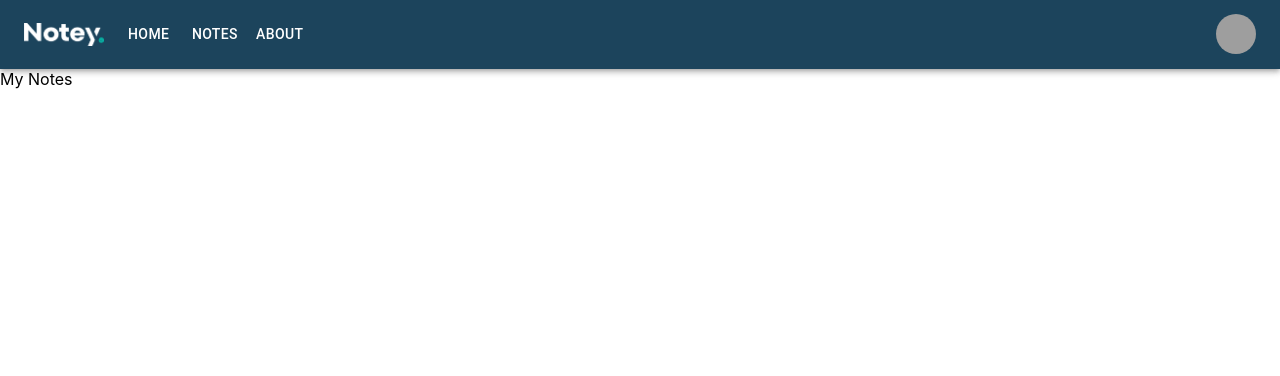
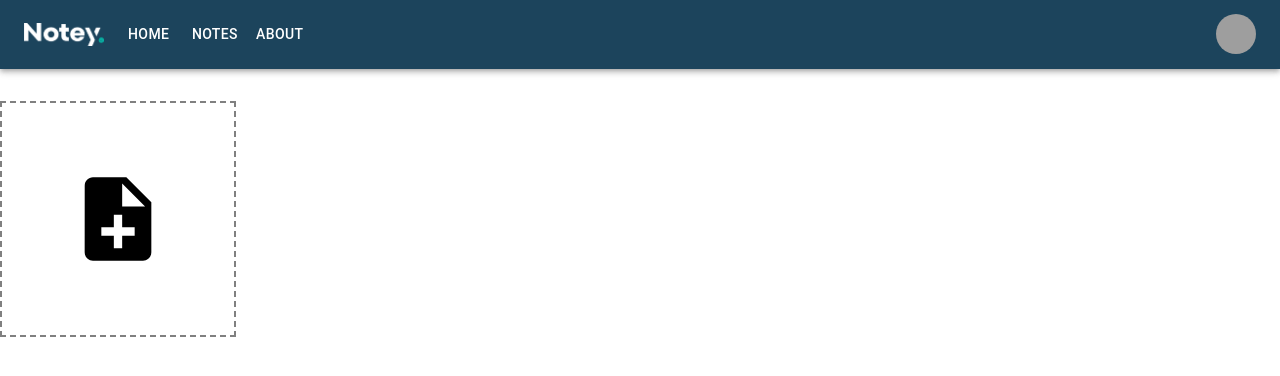
Before and after one commit to Tal-Gav/Notey, a React (Vite) app: page /notes in a window 1280 px wide. Shown: the top 376 px of the page. Built offline with nearby package versions, Linux system fonts and the light colour scheme; grey boxes are pictures that could not be loaded.

Commit message:
Made a progress of creating new note

```diff
--- a/src/App.jsx
+++ b/src/App.jsx
@@ -8,9 +8,12 @@ import NavBar from "./components/NavBar/NavBar";
 import MyNotes from "./pages/MyNotes/MyNotes";
 import About from "./pages/About/About";
 import Account from "./pages/Account/Account";
+import NoAccess from "./pages/NoAccess/NoAccess";
+import PageNotFound from "./pages/PageNotFound/PageNotFound";
 
 function App() {
   return (
+    <>
       <Router>
         <NavBar />
         <Routes>
@@ -21,8 +24,11 @@ function App() {
           <Route path="/notes" element={<MyNotes />} />
           <Route path="/about" element={<About />} />
           <Route path="/account" element={<Account />} />
+          <Route path="/no-access" element={<NoAccess />} />
+          <Route path="*" element={<PageNotFound />} />
         </Routes>
       </Router>
+    </>
   );
 }
 
--- /dev/null
+++ b/src/components/CreateNote/CreateNote.jsx
@@ -0,0 +1,51 @@
+import { useState } from "react";
+import Box from "@mui/material/Box";
+import NoteAddIcon from "@mui/icons-material/NoteAdd";
+import IconButton from "@mui/material/IconButton";
+import Note from "../Note/Note";
+
+const CreateNote = ({ setNoteEditMode }) => {
+  const handleNoteBtnClick = () => {
+    setNoteEditMode(true);
+  };
+  return (
+    <>
+      <Box
+        height={200}
+        width={200}
+        my={4}
+        display="flex"
+        alignItems="center"
+        justifyContent="center"
+        textAlign="center"
+        gap={4}
+        p={2}
+        sx={{ border: "2px dashed grey", flexDirection: "row" }}
+      >
+        <IconButton
+          size="large"
+          aria-label="account of current user"
+          aria-controls="menu-appbar"
+          aria-haspopup="true"
+          color="inherit"
+          onClick={handleNoteBtnClick}
+        >
+          <NoteAddIcon sx={{ fontSize: 100 }} />
+        </IconButton>
+      </Box>
+    </>
+  );
+};
+
+const CreateNewNote = () => {
+  const [noteEditMode, setNoteEditMode] = useState(false);
+
+  return (
+    <>
+      <CreateNote setNoteEditMode={setNoteEditMode} />
+      {noteEditMode ? <Note /> : null}
+    </>
+  );
+};
+
+export default CreateNewNote;
--- a/src/components/LoginForm/LoginForm.jsx
+++ b/src/components/LoginForm/LoginForm.jsx
@@ -61,7 +61,7 @@ export default function LoginForm() {
       })
       .then((res) => {
         alert(res.data.message);
-        navigate("/account");
+        navigate("/notes");
       })
       .catch((error) => {
         alert(error.response.data.message);
--- /dev/null
+++ b/src/components/Note/Note.jsx
@@ -0,0 +1,61 @@
+import * as React from "react";
+import Box from "@mui/material/Box";
+import Card from "@mui/material/Card";
+import CardContent from "@mui/material/CardContent";
+import TextField from "@mui/material/TextField";
+import SaveIcon from "@mui/icons-material/Save";
+import IconButton from "@mui/material/IconButton";
+
+const Note = () => {
+  const handleSaveNoteBtn = () => {
+    setNoteEditMode(true);
+  };
+
+  return (
+    <>
+      <CardContent style={{ position: "relative" }}>
+        <div style={{ position: "absolute", top: 0, right: 0 }}>
+          <IconButton
+            size="large"
+            aria-label="account of current user"
+            aria-controls="menu-appbar"
+            aria-haspopup="true"
+            color="inherit"
+            onClick={handleSaveNoteBtn}
+          >
+            <SaveIcon fontSize="large" />
+          </IconButton>
+        </div>
+        <TextField id="standard-basic" label="Title" variant="standard" />
+        <TextField
+          id="outlined-multiline-static"
+          label="Multiline"
+          multiline
+          rows={4}
+        />
+      </CardContent>
+    </>
+  );
+};
+
+export default function OutlinedCard() {
+  return (
+    <Box
+      height={200}
+      width={200}
+      my={4}
+      display="flex"
+      alignItems="center"
+      justifyContent="center"
+      p={2}
+      overflow="hidden"
+    >
+      <Card
+        variant="outlined"
+        sx={{ maxWidth: "100%", maxHeight: "100%", overflow: "auto" }}
+      >
+        <Note />
+      </Card>
+    </Box>
+  );
+}
--- a/src/pages/Account/Account.jsx
+++ b/src/pages/Account/Account.jsx
@@ -1,13 +1,12 @@
 import Typography from "@material-ui/core/Typography";
 import axios from "axios";
-import { getTokenCookie } from "../../utils";
 import { useEffect, useState } from "react";
-import Cookies from "js-cookie";
 import { useNavigate } from "react-router-dom";
 
 export default function Account() {
   const navigate = useNavigate();
 
+  const [accountAuth, setAccountAuth] = useState(false);
   const [email, setEmail] = useState("");
   const [firstName, setFirstName] = useState("");
   const [lastName, setLastName] = useState("");
@@ -27,19 +26,19 @@ export default function Account() {
         withCredentials: true,
       })
       .then((res) => {
+        console.log(res);
+        setAccountAuth(true);
         setAccountData(res.data.account);
       })
       .catch((error) => {
-        console.log(error);
-        alert(error);
-        navigate("/login");
+        if (error.response.status === 403) navigate("/no-access");
       });
   };
 
   useEffect(() => {
     getAccountData();
   }, []);
-  return (
+  return accountAuth ? (
     <>
       <Typography component="h1" variant="h3">
         Account
@@ -54,5 +53,5 @@ export default function Account() {
         Last Name: {lastName}
       </Typography>
     </>
-  );
+  ) : null;
 }
--- a/src/pages/MyNotes/MyNotes.jsx
+++ b/src/pages/MyNotes/MyNotes.jsx
@@ -1,3 +1,10 @@
+import CreateNote from "../../components/CreateNote/CreateNote";
+import Note from "../../components/Note/Note";
+
 export default function MyNotes() {
-  return <div>My Notes</div>;
+  return (
+    <>
+      <CreateNote />
+    </>
+  );
 }
--- /dev/null
+++ b/src/pages/NoAccess/NoAccess.jsx
@@ -0,0 +1,5 @@
+const NoAccess = () => {
+  return <>Sorry, you don't have permissions for this page!</>;
+};
+
+export default NoAccess;
--- /dev/null
+++ b/src/pages/PageNotFound/PageNotFound.jsx
@@ -0,0 +1,5 @@
+const PageNotFound = () => {
+  return <>Page not found.</>;
+};
+
+export default PageNotFound;
```
Lines whose indentation alone changed are shown as unchanged.
